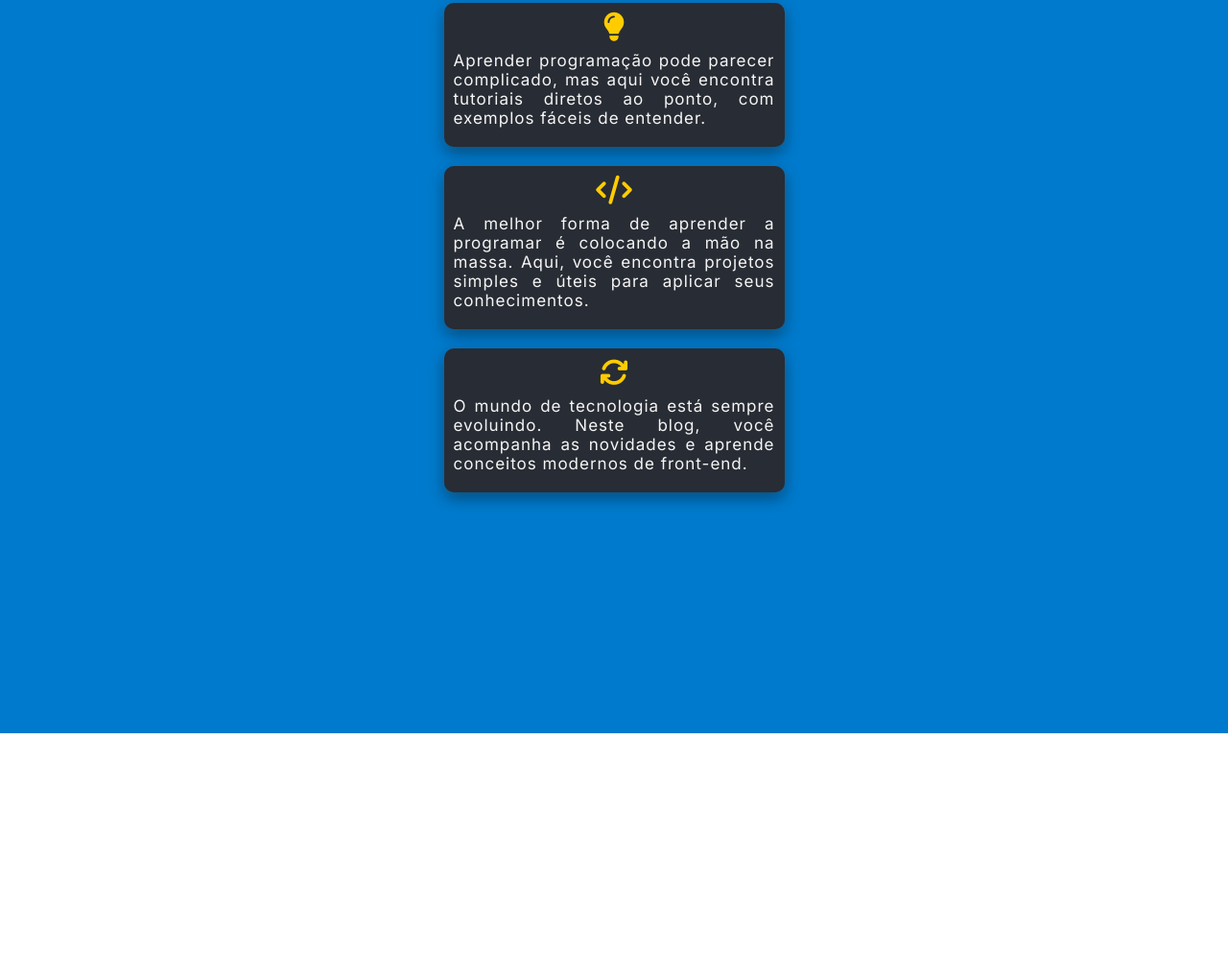
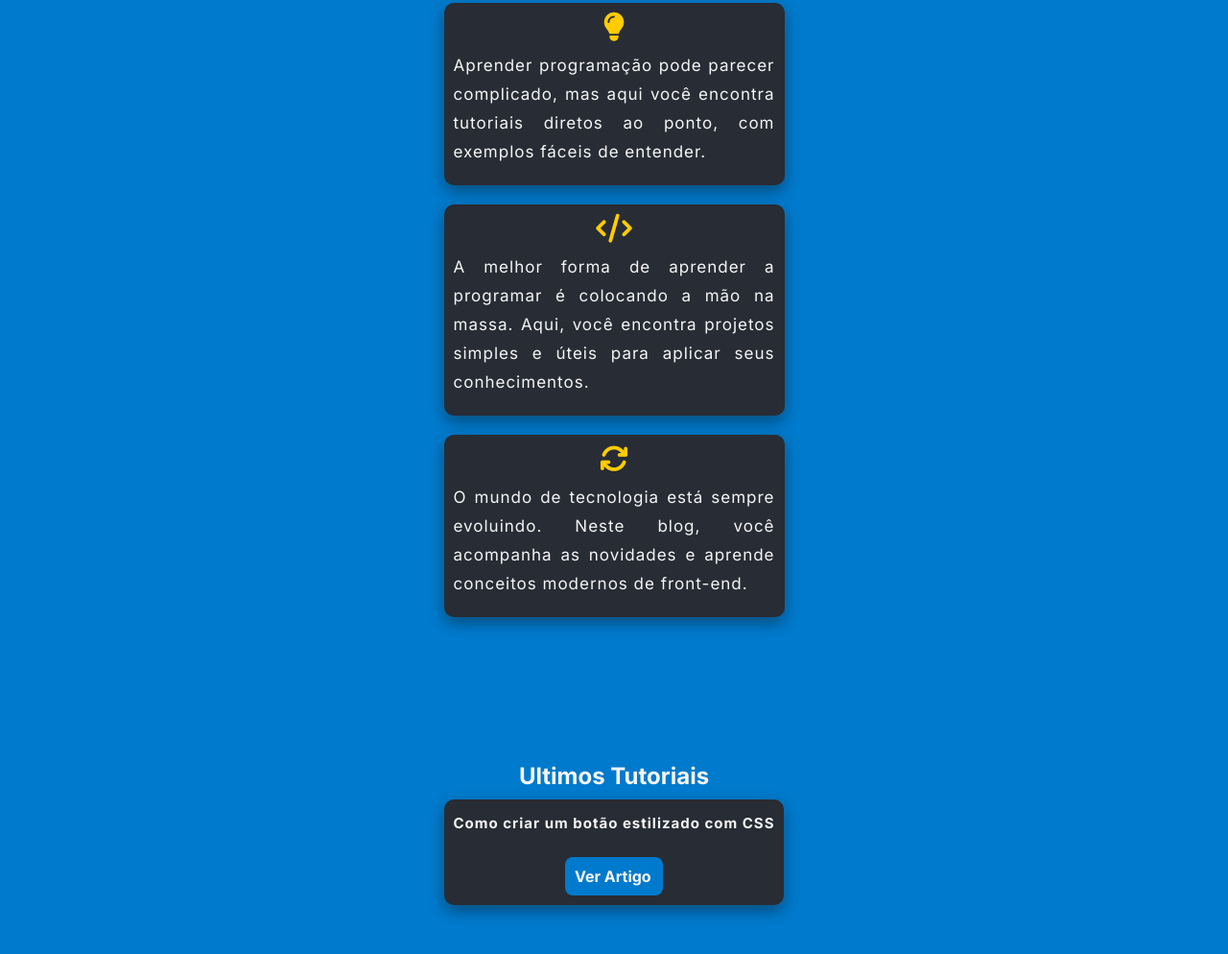
Before and after one commit to viniciusN444/Blog_tecnico_programacao, a plain HTML site: page index.html in a window 1280 px wide. Shown: the part 836-1830 px from the top of the page at 96% size. Before the commit the page ends 1600 px from the top, so only its background shows below. Drawn offline with Linux system fonts and the light colour scheme.

Commit message:
Dando inicio a terceira seção.

```diff
--- a/css/style.css
+++ b/css/style.css
@@ -84,6 +84,7 @@ img {
     color: var(--main-color);
     padding: 15px;
     text-align: justify;
+    font-size: 17.5px;
 }
 
 #btnTutoriais {
@@ -98,7 +99,8 @@ img {
     color: white;
 }
 
-.second-section h2 {
+.second-section h2,
+.third-section h2 {
     text-align: center;
     color: var(--main-color);
 }
@@ -136,4 +138,20 @@ img {
     margin-bottom: 10px;
     font-size: 17px;
     letter-spacing: 1px;
+    line-height: 30px;
 }
+
+.third-section h2{
+    margin-top: 30px;
+}
+
+#stylized-button p{
+    font-size: 15px;
+    font-weight: bold;
+}
+
+#btnArtigoButton{
+    display: block;
+    margin: 0px auto 10px auto;
+    width: 102px;
+}
--- a/index.html
+++ b/index.html
@@ -78,6 +78,39 @@
                 </p>
         </div>
     </section>
+
+    <section class="third-section">
+        <div class="card-container">
+            <h2>Ultimos Tutoriais</h2>
+            <div class="card" id="stylized-button">
+                <article>
+                    <p>
+                        Como criar um botão estilizado com CSS
+                    </p>
+
+                    <a  href="#" class="btn" id="btnArtigoButton">Ver Artigo</a>
+
+                </article>
+            </div>
+
+            <!-- <div class="card"  id="practial">
+                <i class="fa-solid fa-code" id="logoCode"></i>
+
+
+                <p>
+                    A melhor forma de aprender a programar é colocando a mão na massa. Aqui, você encontra projetos
+                    simples e úteis para aplicar seus conhecimentos.
+                </p>
+            </div>
+
+            <div class="card" id="update-content">
+                <i class="fa-solid fa-sync" id="logoUpdate"></i>
+
+                <p>
+                    O mundo de tecnologia está sempre evoluindo. Neste blog, você acompanha as novidades e aprende conceitos modernos de front-end.
+                </p>
+        </div> -->
+    </section>
 </body>
 
 </html>
```
